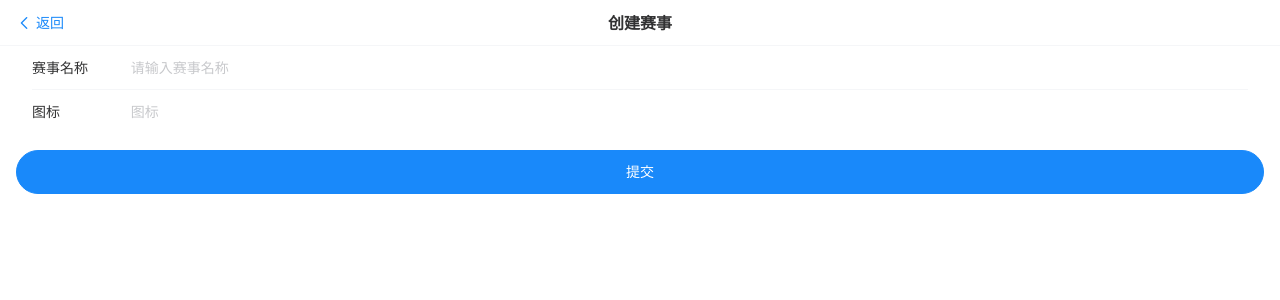
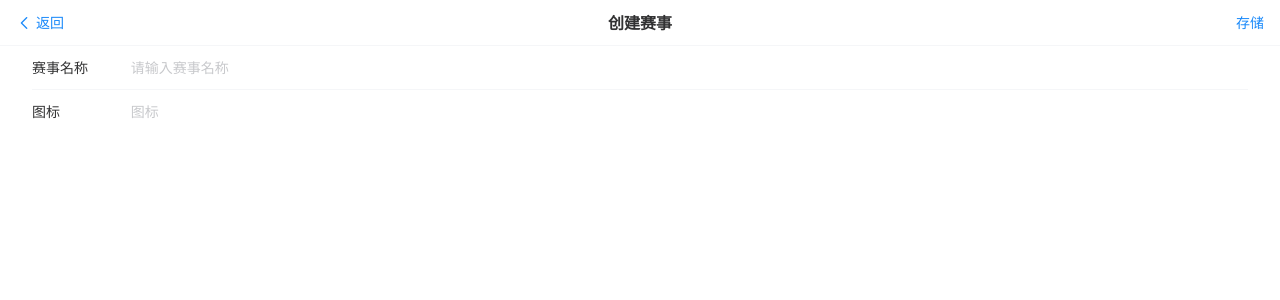
Before and after one commit to cn1001wang/basketball, a Vue app in the folder h5/: page /match/add in a window 1280 px wide. Shown: the top 300 px of the page. Built offline with nearby package versions, Linux system fonts and the light colour scheme.

Commit message:
upd: 创建赛事

```diff
--- a/h5/src/pages/game/Game.vue
+++ b/h5/src/pages/game/Game.vue
@@ -83,7 +83,7 @@
 <script setup>
 import { ref, reactive } from 'vue'
 import { matchApi } from '@/service/api/index.js'
-// import { push } from 'vue-router'
+import { useRouter } from 'vue-router'
 
 const active = ref(0)
 const addVisible = ref(false)
@@ -100,8 +100,9 @@ matchApi.getMatches().then((res) => {
   games.value = res
 })
 
+const router = useRouter()
 function toMatchAdd() {
-  // push('/match/add')
+  router.push('/match/add')
 }
 </script>
 <style lang="scss">
--- a/h5/src/pages/match/add.vue
+++ b/h5/src/pages/match/add.vue
@@ -1,5 +1,12 @@
 <template>
-  <van-nav-bar title="创建赛事" left-text="返回" left-arrow @click-left="onClickLeft" />
+  <van-nav-bar
+    title="创建赛事"
+    left-text="返回"
+    right-text="存储"
+    left-arrow
+    @click-left="onClickLeft"
+    @click-right="onSubmit"
+  />
   <van-form @submit="onSubmit">
     <van-cell-group inset>
       <van-field
@@ -18,14 +25,16 @@
         :rules="[{ required: true, message: '请填写图标' }]"
       />
     </van-cell-group>
-    <div style="margin: 16px">
+    <!-- <div style="margin: 16px">
       <van-button round block type="primary" native-type="submit"> 提交 </van-button>
-    </div>
+    </div> -->
   </van-form>
 </template>
 <script setup lang="ts">
 import router from '@/router'
 import { reactive } from 'vue'
+import { matchApi } from '@/service/api/index.js'
+import { showNotify } from 'vant'
 
 const form = reactive({
   name: '',
@@ -35,5 +44,10 @@ const form = reactive({
 function onClickLeft() {
   router.back()
 }
-function onSubmit() {}
+async function onSubmit() {
+  if (!form.name) {
+    return showNotify({ type: 'danger', message: '请输入赛事名' })
+  }
+  var res = await matchApi.saveMatch(form)
+}
 </script>
```
Also changed, not shown: h5/.eslintrc.js.
